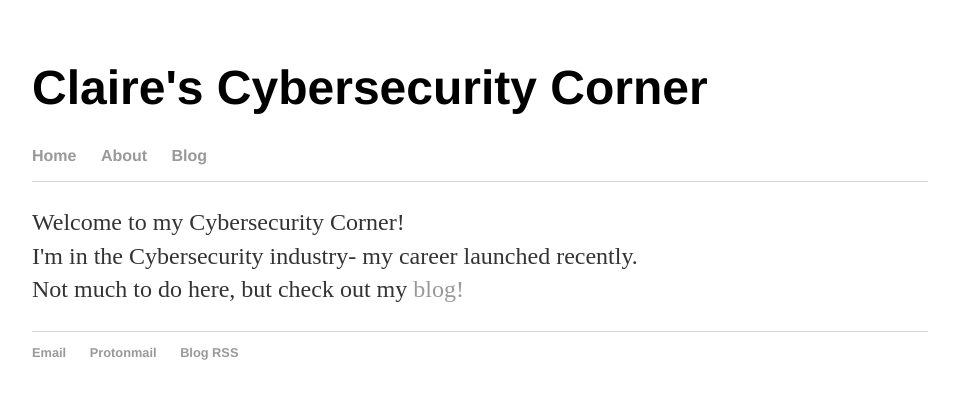
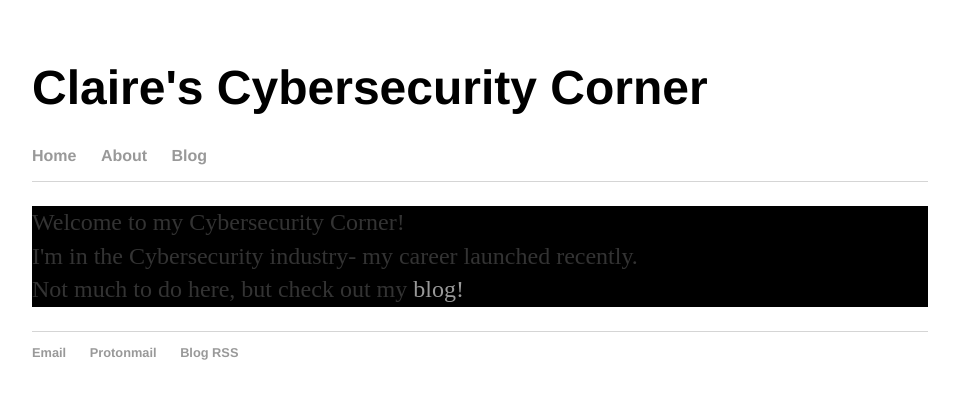
Before and after one commit to sle3man/sle3man.github.io, a Jekyll site: the page built from index.html, in a window 1280 px wide. Shown: the top 399 px of the page, without its empty margins (160-1119 px from the left). Built offline with Jekyll 4.4.1, drawn with Linux system fonts in a browser that asks for light colours.

Commit message:
Update main.css

```diff
--- a/css/main.css
+++ b/css/main.css
@@ -24,6 +24,7 @@ h1 {
     font-family:'Helvetica', 'Arial', 'Sans-Serif';
 }
 p {
+    background-color:Black;
     font-size: 1.5em;
     line-height: 1.4em;
     color: #333;
```
